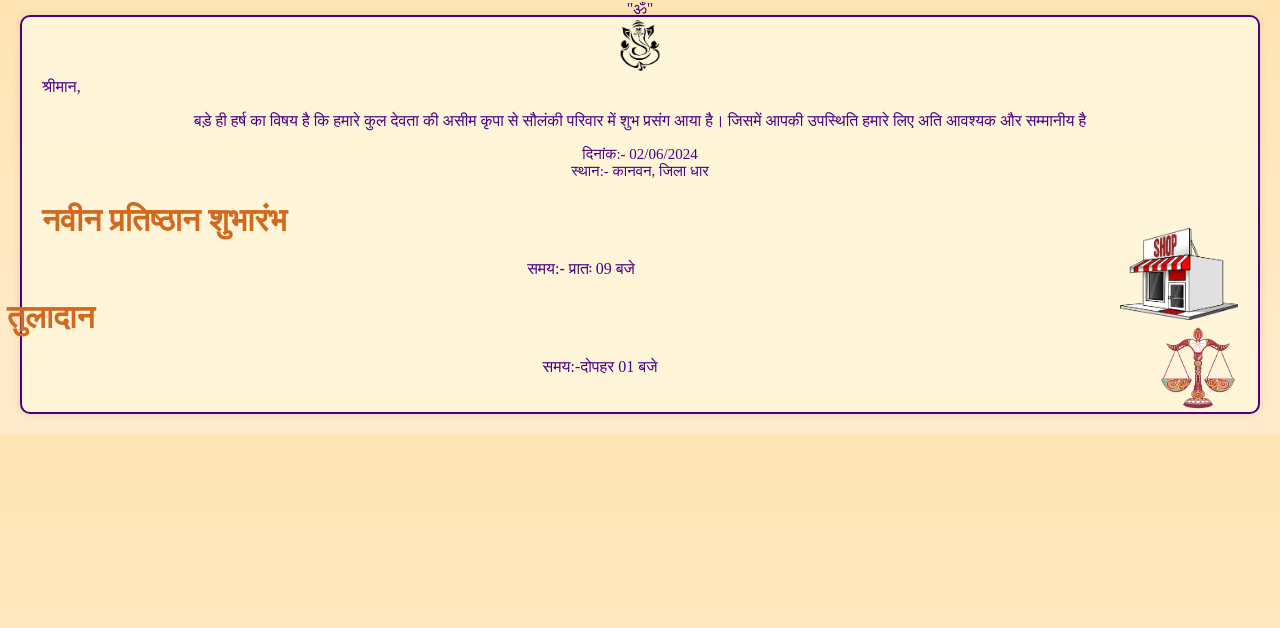
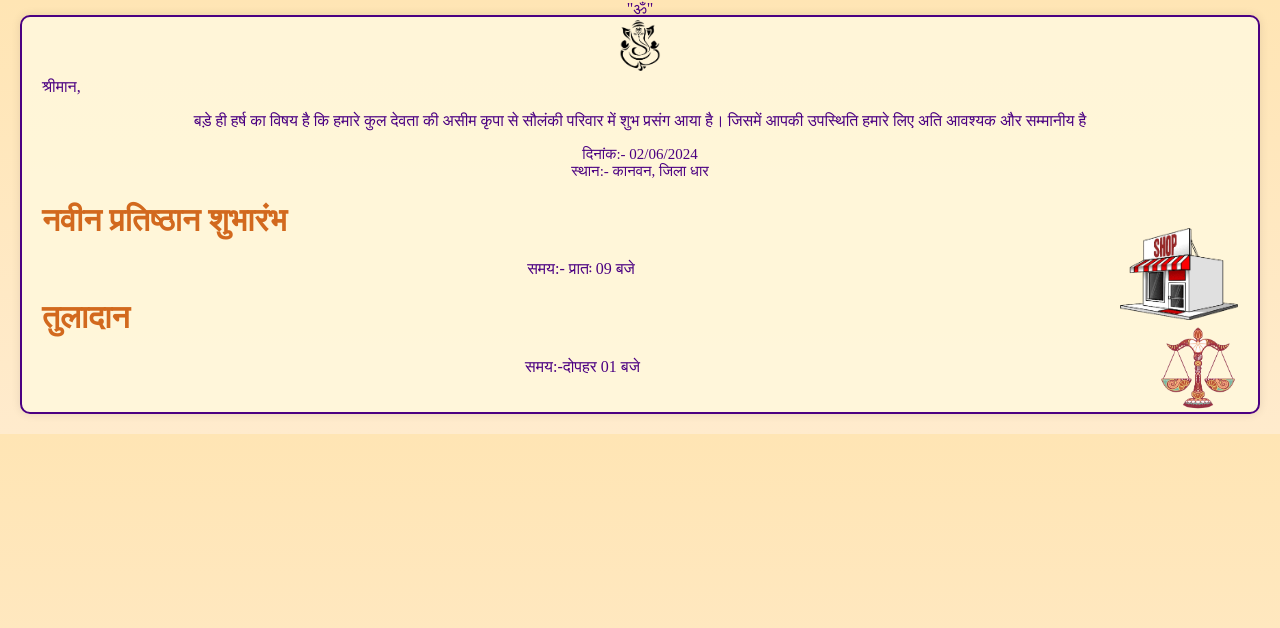
Before and after one commit to HridyanshuJadhav/birthday-invitation, a plain HTML site: page index.html in a window 1280 px wide. Drawn offline with Linux system fonts and the light colour scheme; a web font is replaced by a local one.

Commit message:
Update index.html

```diff
--- a/index.html
+++ b/index.html
@@ -25,8 +25,9 @@
         <h1>नवीन प्रतिष्ठान शुभारंभ</h1>
         <img src="png-transparent-shop-store-sale-shopping-building-red-awning-removebg-preview.png" id="shop-img">
         <p>समय:- प्रातः 09 बजे</p>
-        <h1 style="margin-left: -35px">तुलादान</h1>
-        <img src="226-2268189_transparent-libra-png-libra-png-png-download-removebg-preview.png" id="tuladan-img"><p>समय:-दोपहर 01 बजे</p>
+        <h1>तुलादान</h1>
+        <img src="226-2268189_transparent-libra-png-libra-png-png-download-removebg-preview.png" id="tuladan-img">
+        <p style="margin-left: -35px">समय:-दोपहर 01 बजे</p>
 
     <script src="script.js"></script>
 </body>
```
